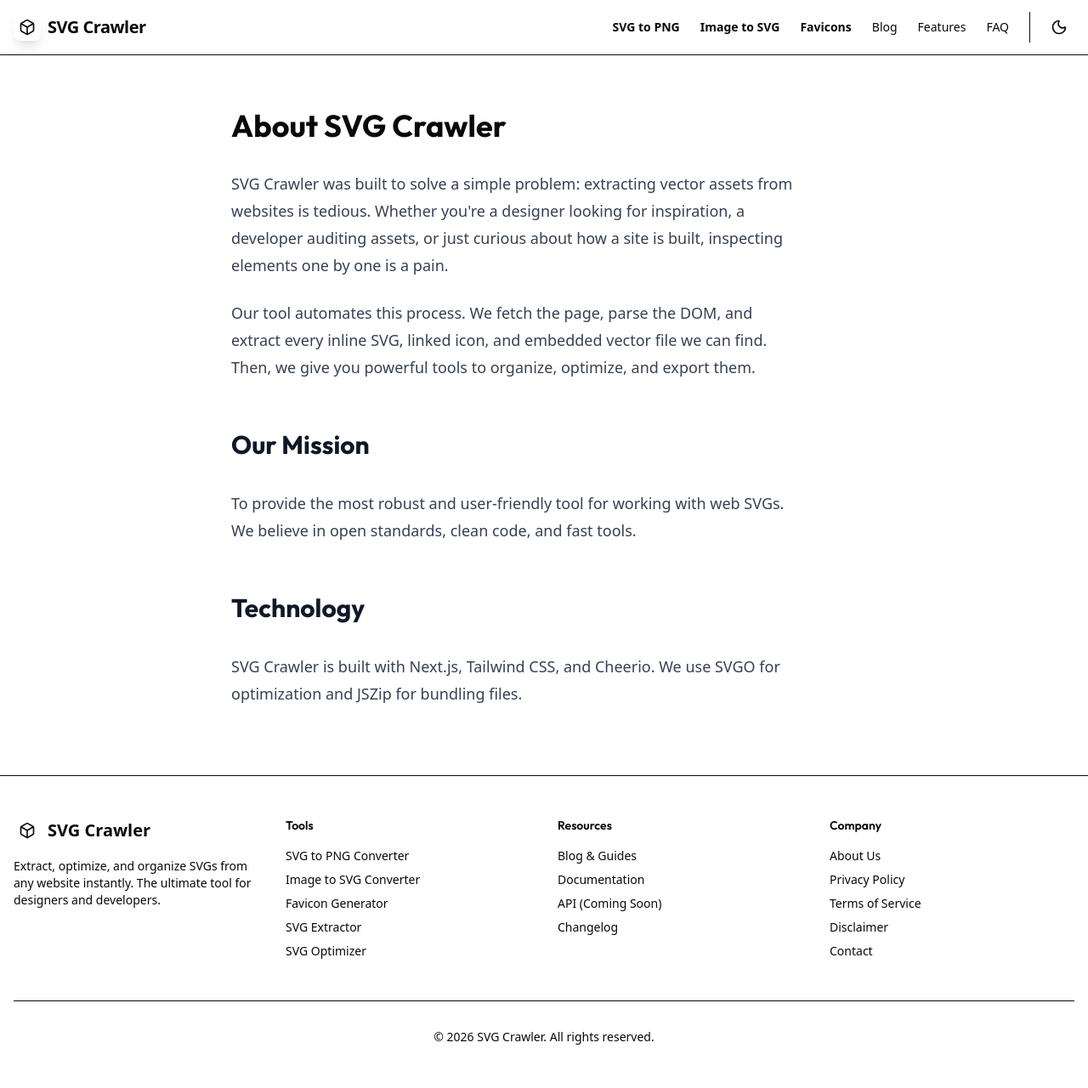
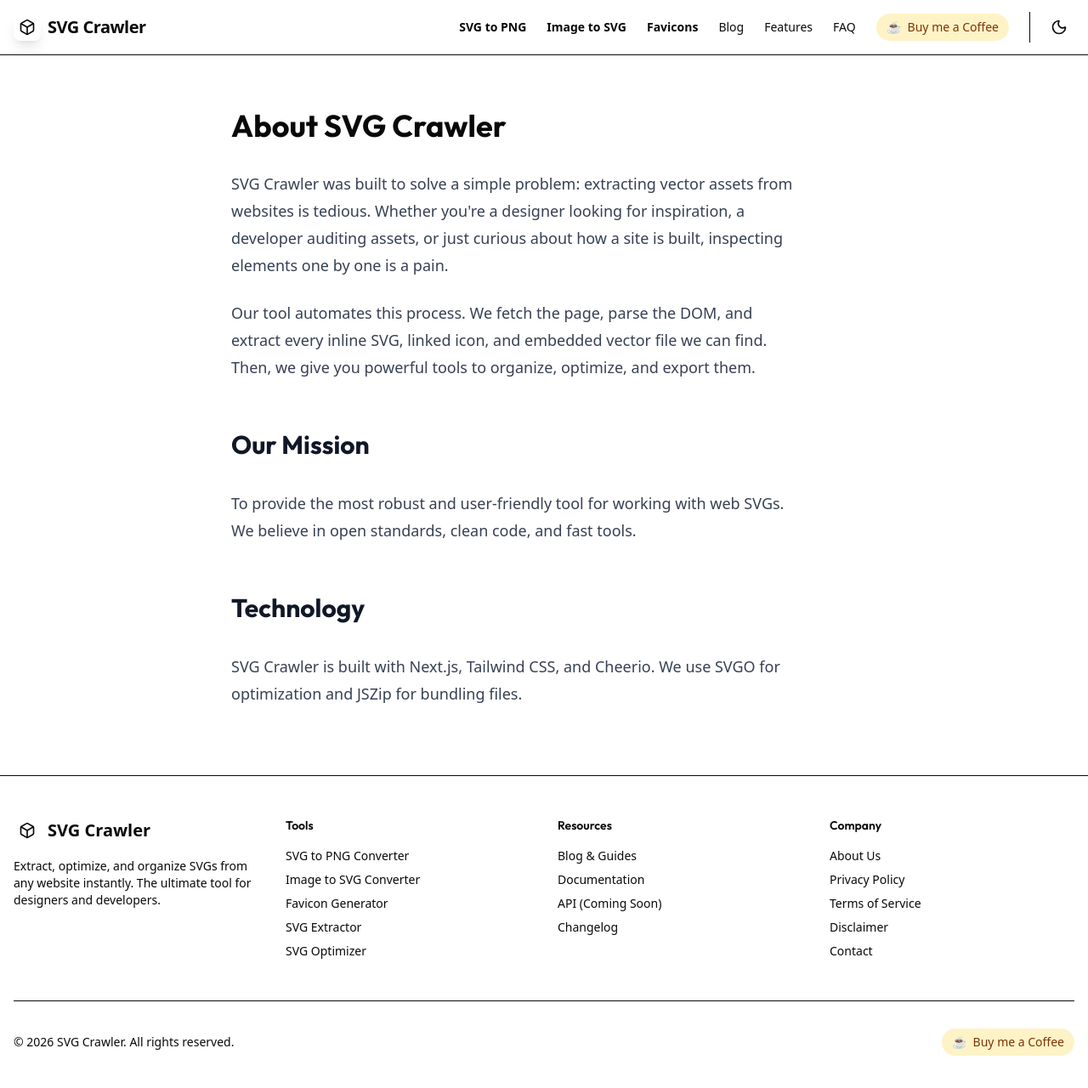
Before and after one commit to abhishekbandhu/svcrawler, a Next.js app: page /about in a window 1280 px wide. Shown: the top 1280 px of the page at 85% size. Built offline with nearby package versions, Linux system fonts and the light colour scheme.

Commit message:
feat: Add Buy me a Coffee links to header and footer

```diff
--- a/src/components/Footer.tsx
+++ b/src/components/Footer.tsx
@@ -52,8 +52,11 @@
                         </ul>
                     </div>
                 </div>
-                <div className="mt-12 pt-8 border-t border-border/40 text-center text-sm text-muted-foreground">
+                <div className="mt-12 pt-8 border-t border-border/40 flex flex-col md:flex-row justify-between items-center gap-4 text-sm text-muted-foreground">
                     <p>&copy; {new Date().getFullYear()} SVG Crawler. All rights reserved.</p>
+                    <a href="https://buymeacoffee.com/alphaknight21" target="_blank" rel="noopener noreferrer" className="flex items-center gap-2 hover:bg-amber-200 dark:hover:bg-amber-900/50 transition-colors font-medium bg-amber-100 dark:bg-amber-900/30 text-amber-900 dark:text-amber-200 px-3 py-1.5 rounded-full text-sm">
+                        <span>☕</span> Buy me a Coffee
+                    </a>
                 </div>
             </div>
         </footer>
--- a/src/components/Navbar.tsx
+++ b/src/components/Navbar.tsx
@@ -44,6 +44,9 @@
                     <Link href="/blog" className="hover:text-foreground transition-colors">Blog</Link>
                     <Link href="/#features" className="hover:text-foreground transition-colors">Features</Link>
                     <Link href="/#faq" className="hover:text-foreground transition-colors">FAQ</Link>
+                    <a href="https://buymeacoffee.com/alphaknight21" target="_blank" rel="noopener noreferrer" className="flex items-center gap-2 hover:bg-amber-200 dark:hover:bg-amber-900/50 transition-colors font-medium bg-amber-100 dark:bg-amber-900/30 text-amber-900 dark:text-amber-200 px-3 py-1.5 rounded-full text-sm">
+                        <span>☕</span> Buy me a Coffee
+                    </a>
                     <div className="pl-4 border-l border-border/50">
                         <ThemeToggle />
                     </div>
@@ -72,6 +75,9 @@
                         <Link href="/blog" onClick={closeMobileMenu} className="hover:text-foreground transition-colors py-2">Blog</Link>
                         <Link href="/#features" onClick={closeMobileMenu} className="hover:text-foreground transition-colors py-2">Features</Link>
                         <Link href="/#faq" onClick={closeMobileMenu} className="hover:text-foreground transition-colors py-2">FAQ</Link>
+                        <a href="https://buymeacoffee.com/alphaknight21" target="_blank" rel="noopener noreferrer" className="flex items-center gap-2 hover:bg-amber-200 dark:hover:bg-amber-900/50 transition-colors font-medium bg-amber-100 dark:bg-amber-900/30 text-amber-900 dark:text-amber-200 px-4 py-2 rounded-lg text-base w-fit">
+                            <span>☕</span> Buy me a Coffee
+                        </a>
                     </nav>
                 </div>
             )}
```
